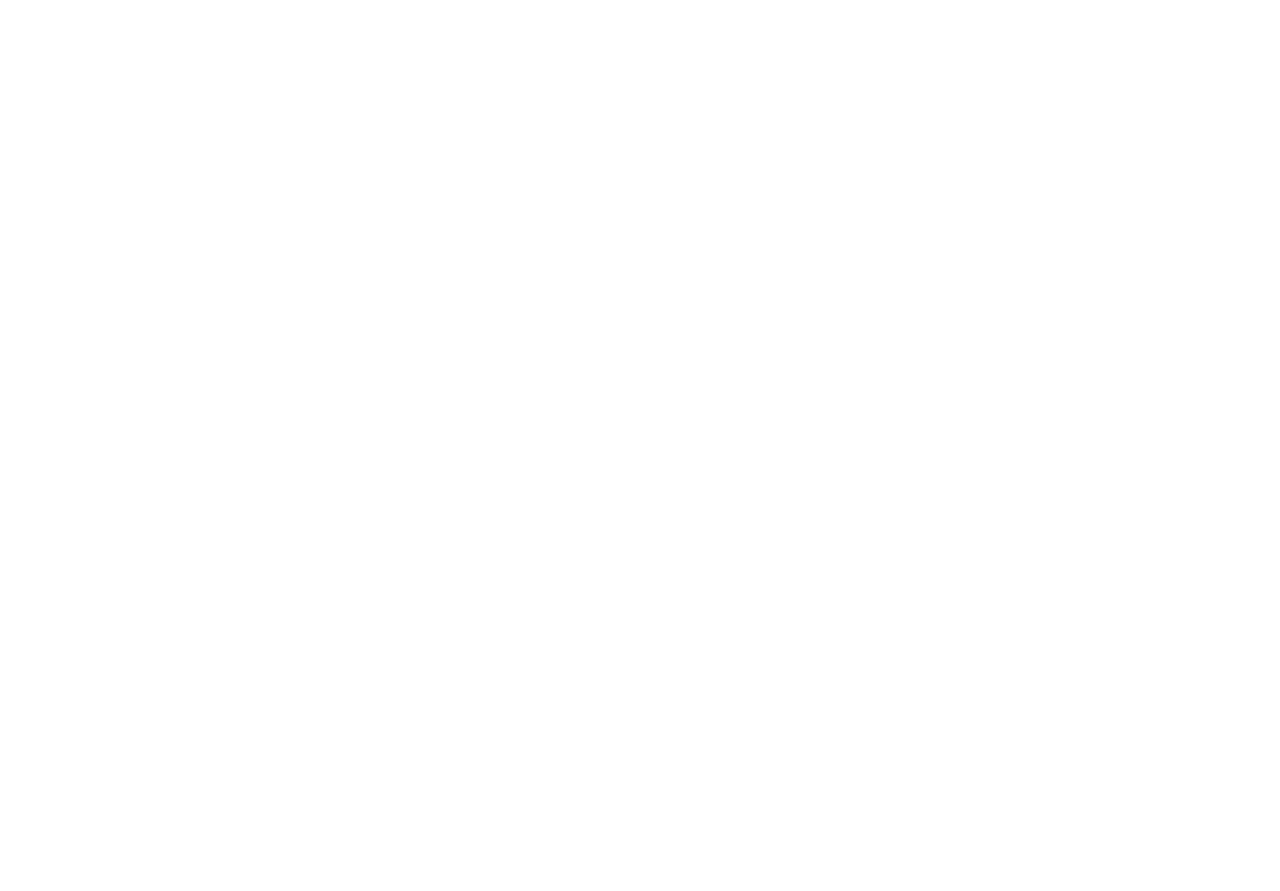
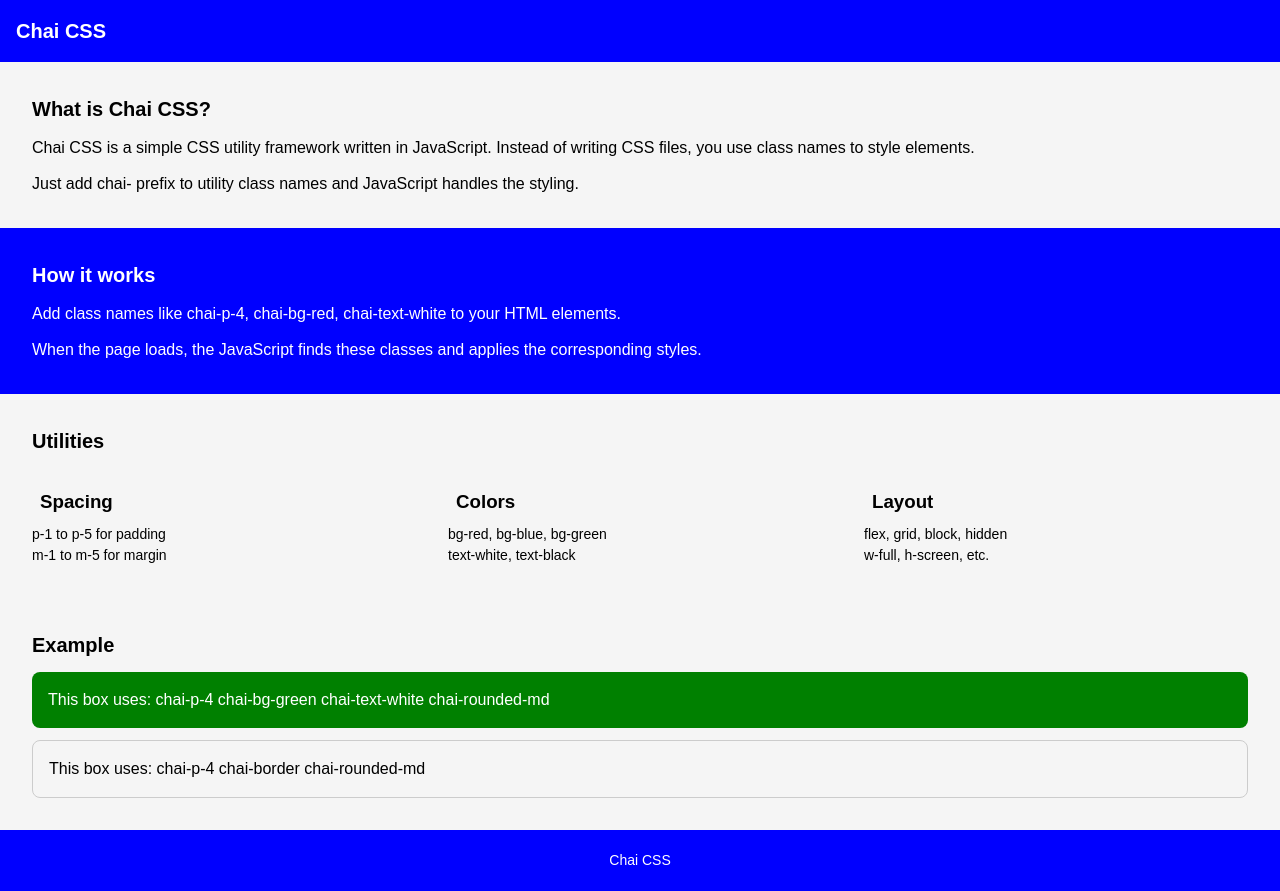
Before and after one commit to AkhtarRazaMirza/Chaiwind, a plain HTML site: page index.html in a window 1280 px wide. Before the commit the page ends 800 px from the top, so only its background shows below. Drawn offline with Linux system fonts and the light colour scheme.

Commit message:
the final version

```diff
--- a/index.html
+++ b/index.html
@@ -4,13 +4,74 @@
 <head>
     <meta charset="UTF-8">
     <meta name="viewport" content="width=device-width, initial-scale=1.0">
-    <title>chaiWaind</title>
+    <title>Chai CSS</title>
+    <style>
+        * {
+            margin: 0;
+            padding: 0;
+            box-sizing: border-box;
+        }
+
+        body {
+            font-family: Arial, sans-serif;
+            line-height: 1.5;
+            background: #f5f5f5;
+        }
+    </style>
 </head>
 
 <body>
-    <!-- Write your html code with chai classes for example
-    <h1 class="chai-p-1">hello</h1>
-      -->
+    <nav class="chai-p-4 chai-bg-blue chai-text-white">
+        <h1 class="chai-text-lg chai-font-bold">Chai CSS</h1>
+    </nav>
+
+    <section class="chai-p-5">
+        <h2 class="chai-text-lg chai-font-bold chai-m-3">What is Chai CSS?</h2>
+        <p class="chai-m-3">Chai CSS is a simple CSS utility framework written in JavaScript. Instead of writing CSS files, you use class names to style elements.</p>
+        <p class="chai-m-3">Just add chai- prefix to utility class names and JavaScript handles the styling.</p>
+    </section>
+
+    <section class="chai-p-5 chai-bg-blue chai-text-white">
+        <h2 class="chai-text-lg chai-font-bold chai-m-3">How it works</h2>
+        <p class="chai-m-3">Add class names like chai-p-4, chai-bg-red, chai-text-white to your HTML elements.</p>
+        <p class="chai-m-3">When the page loads, the JavaScript finds these classes and applies the corresponding styles.</p>
+    </section>
+
+    <section class="chai-p-5">
+        <h2 class="chai-text-lg chai-font-bold chai-m-3">Utilities</h2>
+        <div class="chai-grid chai-grid-cols-3 chai-gap-2">
+            <div class="chai-p-3">
+                <h3 class="chai-font-bold chai-m-2">Spacing</h3>
+                <p class="chai-text-sm">p-1 to p-5 for padding</p>
+                <p class="chai-text-sm">m-1 to m-5 for margin</p>
+            </div>
+            <div class="chai-p-3">
+                <h3 class="chai-font-bold chai-m-2">Colors</h3>
+                <p class="chai-text-sm">bg-red, bg-blue, bg-green</p>
+                <p class="chai-text-sm">text-white, text-black</p>
+            </div>
+            <div class="chai-p-3">
+                <h3 class="chai-font-bold chai-m-2">Layout</h3>
+                <p class="chai-text-sm">flex, grid, block, hidden</p>
+                <p class="chai-text-sm">w-full, h-screen, etc.</p>
+            </div>
+        </div>
+    </section>
+
+    <section class="chai-p-5">
+        <h2 class="chai-text-lg chai-font-bold chai-m-3">Example</h2>
+        <div class="chai-p-4 chai-bg-green chai-text-white chai-m-3 chai-rounded-md">
+            This box uses: chai-p-4 chai-bg-green chai-text-white chai-rounded-md
+        </div>
+        <div class="chai-p-4 chai-border chai-m-3 chai-rounded-md">
+            This box uses: chai-p-4 chai-border chai-rounded-md
+        </div>
+    </section>
+
+    <footer class="chai-p-5 chai-bg-blue chai-text-white chai-text-center">
+        <p class="chai-text-sm">Chai CSS</p>
+    </footer>
+
     <script src="script.js"></script>
 </body>
 
--- a/script.js
+++ b/script.js
@@ -54,6 +54,10 @@
     "text-white": { "color": "#ffffff" },
     "text-black": { "color": "#000000" },
 
+    "text-center": { "text-align": "center" },
+    "text-left": { "text-align": "left" },
+    "text-right": { "text-align": "right" },
+
     "border": { "border": "1px solid #ccc" },
     "border-0": { "border": "none" },
     "rounded-sm": { "border-radius": "4px" },
@@ -72,6 +76,9 @@
     "hidden": { "display": "none" },
     "inline-flex": { "display": "inline-flex" }
 };
+
+// adding elements to dom witch uswr gives us
+
 
 
 // waiting for page load
```
Also changed, not shown: 1 other file.
